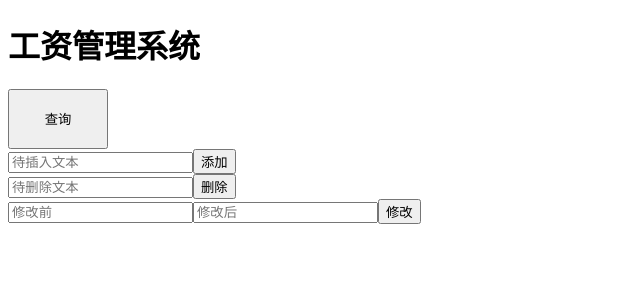
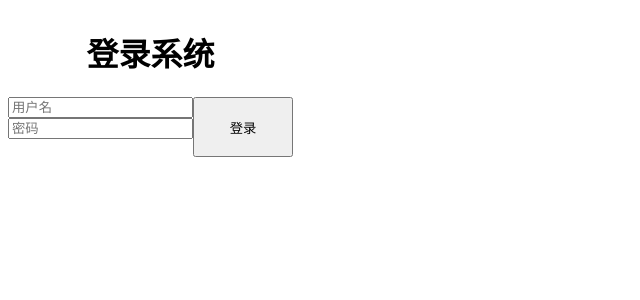
Before and after one commit to qq2388521275/PayrollSystem_VUE, a Vue app: page / in a window 1280 px wide. Shown: the top 300 px of the page, without its empty margins (0-640 px from the left). Built offline with nearby package versions, Linux system fonts and the light colour scheme.

Commit message:
添加主页为登陆页面

```diff
--- a/src/App.vue
+++ b/src/App.vue
@@ -1,26 +1,23 @@
 <template>
   <div id="main">
-    <div id="helloQuery">
-      <h1>  工资管理系统</h1>
-      <button id="helloQueryBtn" @click="helloQueryBtnClick">查询</button>
-      <a>{{ helloMsg }}</a>
+
+    <div id="title">
+      <h1>登录系统</h1>
     </div>
 
-    <div id="helloAdd">
-      <input placeholder="待插入文本" type="text" v-model="addMsg">
-      <button id="helloAddBtn" @click="helloAddBtnClick">添加</button>
+    <div id="userInput">
+      <div id="userName_Input">
+        <input placeholder="用户名" type="text" v-model="userName">
+      </div>
+      <div id="helloDelete_Input">
+        <input placeholder="密码" type="password" v-model="password">
+      </div>
     </div>
 
-    <div id="helloDelete">
-      <input placeholder="待删除文本" type="text" v-model="deleteMsg">
-      <button id="helloDeleteBtn" @click="helloDeleteBtnClick">删除</button>
+    <div id="login">
+      <button id="loginBtn" @click="loginBtnClick">登录</button>
     </div>
 
-    <div id="helloUpdate">
-      <input placeholder="修改前" type="text" v-model="updateOldMsg">
-      <input placeholder="修改后" type="text" v-model="updateNewMsg">
-      <button id="helloUpdateBtn" @click="helloUpdateBtnClick">修改</button>
-    </div>
   </div>
 
 </template>
@@ -30,60 +27,36 @@ export default {
   name: 'App',
   data() {
     return {
-      helloMsg: '',
-      addMsg: '',
-      deleteMsg: '',
-      updateOldMsg: '',
-      updateNewMsg: '',
+      userName: '',
+      password: '',
     }
   },
   methods: {
-    helloQueryBtnClick() {
-      fetch("/hello", {
-        method: "get",
-      }).then(res => {
-        return res.json()
-      })
-        .then(res => this.helloMsg = JSON.stringify(res.content))
-    },
-
-    helloAddBtnClick() {
-      if (this.addMsg === '') {
-        alert("无法插入空值")
-      } else {
-        fetch('/hello/add?msg=' + this.addMsg, {
-          method: 'get',
-        }).then(this.helloQueryBtnClick)
-      }
-    },
-
-    helloDeleteBtnClick() {
-      fetch('/hello/delete?msg=' + this.deleteMsg, {
+    loginBtnClick() {
+      fetch('/login?uid=' + this.userName + "&ans=" + this.password, {
         method: 'get',
-      }).then(this.helloQueryBtnClick)
-    },
-
-    helloUpdateBtnClick() {
-      fetch('/hello/update?oldMsg=' + this.updateOldMsg + "&newMsg=" + this.updateNewMsg, {
-        method: 'get',
-      }).then(this.helloQueryBtnClick)
+      }).then(res => res.json())
+      .then(res => alert(JSON.stringify(res.content)))
     }
   }
 }
-
 </script>
 
 <style>
-#app {
-  font-family: 'Avenir', Helvetica, Arial, sans-serif;
-  -webkit-font-smoothing: antialiased;
-  -moz-osx-font-smoothing: grayscale;
+#main {
+  position: fixed;
   text-align: center;
-  color: #2c3e50;
-  margin-top: 60px;
 }
 
-#helloQueryBtn {
+#userInput {
+  display: inline-block;
+}
+
+#login {
+  display: inline-block;
+}
+
+#loginBtn {
   width: 100px;
   height: 60px;
 }
--- a/src/components/HelloWorld.vue
+++ b/src/components/HelloWorld.vue
@@ -1,113 +1,81 @@
 <template>
-  <div class="hello">
-    <h1>{{ msg }}</h1>
-    <h2>Essential Links</h2>
-    <ul>
-      <li>
-        <a
-          href="https://vuejs.org"
-          target="_blank"
-        >
-          Core Docs
-        </a>
-      </li>
-      <li>
-        <a
-          href="https://forum.vuejs.org"
-          target="_blank"
-        >
-          Forum
-        </a>
-      </li>
-      <li>
-        <a
-          href="https://chat.vuejs.org"
-          target="_blank"
-        >
-          Community Chat
-        </a>
-      </li>
-      <li>
-        <a
-          href="https://twitter.com/vuejs"
-          target="_blank"
-        >
-          Twitter
-        </a>
-      </li>
-      <br>
-      <li>
-        <a
-          href="http://vuejs-templates.github.io/webpack/"
-          target="_blank"
-        >
-          Docs for This Template
-        </a>
-      </li>
-    </ul>
-    <h2>Ecosystem</h2>
-    <ul>
-      <li>
-        <a
-          href="http://router.vuejs.org/"
-          target="_blank"
-        >
-          vue-router
-        </a>
-      </li>
-      <li>
-        <a
-          href="http://vuex.vuejs.org/"
-          target="_blank"
-        >
-          vuex
-        </a>
-      </li>
-      <li>
-        <a
-          href="http://vue-loader.vuejs.org/"
-          target="_blank"
-        >
-          vue-loader
-        </a>
-      </li>
-      <li>
-        <a
-          href="https://github.com/vuejs/awesome-vue"
-          target="_blank"
-        >
-          awesome-vue
-        </a>
-      </li>
-    </ul>
+  <div id="main">
+    <div id="helloQuery">
+      <h1>  工资管理系统</h1>
+      <button id="helloQueryBtn" @click="helloQueryBtnClick">查询</button>
+      <a>{{ helloMsg }}</a>
+    </div>
+
+    <div id="helloAdd">
+      <input placeholder="待插入文本" type="text" v-model="addMsg">
+      <button id="helloAddBtn" @click="helloAddBtnClick">添加</button>
+    </div>
+
+    <div id="helloDelete">
+      <input placeholder="待删除文本" type="text" v-model="deleteMsg">
+      <button id="helloDeleteBtn" @click="helloDeleteBtnClick">删除</button>
+    </div>
+
+    <div id="helloUpdate">
+      <input placeholder="修改前" type="text" v-model="updateOldMsg">
+      <input placeholder="修改后" type="text" v-model="updateNewMsg">
+      <button id="helloUpdateBtn" @click="helloUpdateBtnClick">修改</button>
+    </div>
   </div>
+
 </template>
 
 <script>
 export default {
-  name: 'HelloWorld',
-  data () {
+  name: 'App',
+  data() {
     return {
-      msg: '测试文字'
+      helloMsg: '',
+      addMsg: '',
+      deleteMsg: '',
+      updateOldMsg: '',
+      updateNewMsg: '',
+    }
+  },
+  methods: {
+    helloQueryBtnClick() {
+      fetch("/hello", {
+        method: "get",
+      }).then(res => {
+        return res.json()
+      })
+        .then(res => this.helloMsg = JSON.stringify(res.content))
+    },
+
+    helloAddBtnClick() {
+      if (this.addMsg === '') {
+        alert("无法插入空值")
+      } else {
+        fetch('/hello/add?msg=' + this.addMsg, {
+          method: 'get',
+        }).then(this.helloQueryBtnClick)
+      }
+    },
+
+    helloDeleteBtnClick() {
+      fetch('/hello/delete?msg=' + this.deleteMsg, {
+        method: 'get',
+      }).then(this.helloQueryBtnClick)
+    },
+
+    helloUpdateBtnClick() {
+      fetch('/hello/update?oldMsg=' + this.updateOldMsg + "&newMsg=" + this.updateNewMsg, {
+        method: 'get',
+      }).then(this.helloQueryBtnClick)
     }
   }
 }
+
 </script>
 
-<!-- Add "scoped" attribute to limit CSS to this component only -->
-<style scoped>
-h1, h2 {
-  font-weight: normal;
-}
-ul {
-  list-style-type: none;
-  padding: 0;
-}
-li {
-  display: inline-block;
-  margin: 0 10px;
-}
-a {
-  color: #42b983;
+<style>
+#helloQueryBtn {
+  width: 100px;
+  height: 60px;
 }
 </style>
```
